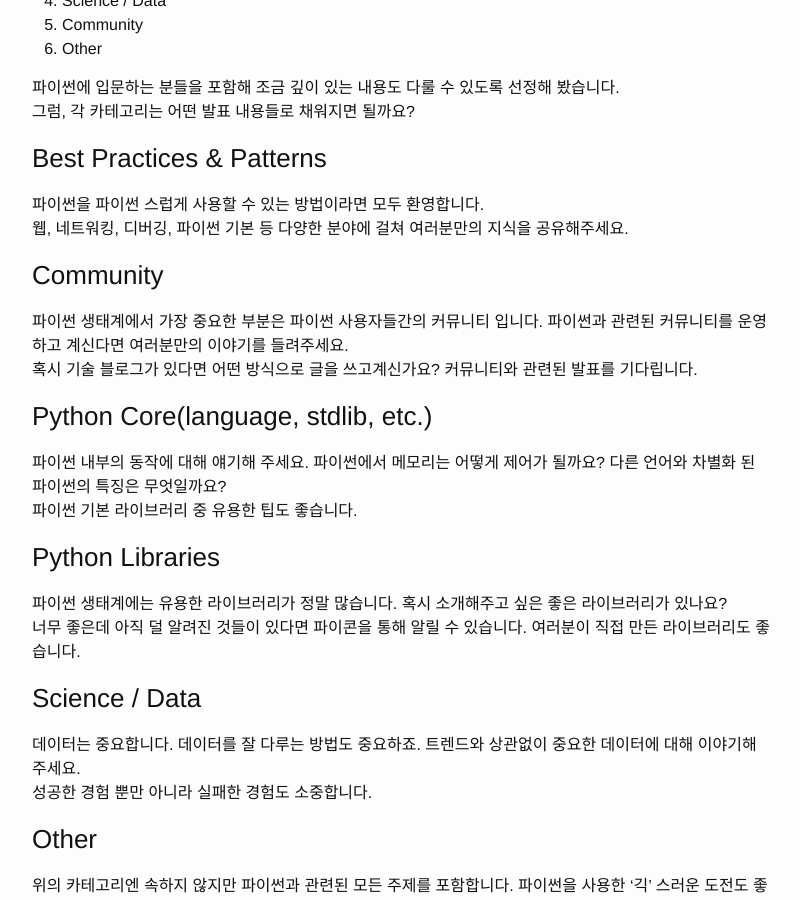
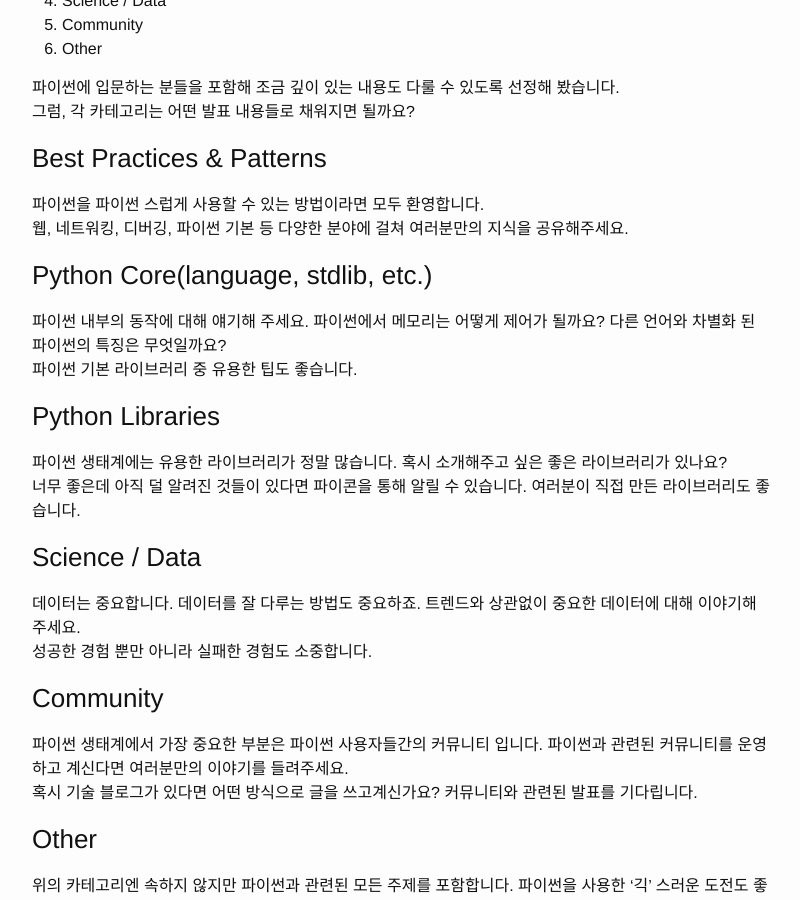
Before and after one commit to pythonkr/blog, a Jekyll site: the page built from _posts/2017-03-06-python-korea-category-setup.md, in a window 1280 px wide and 900 px high, scrolled down 2958 px. Shown: the whole window, without its empty margins (238-1038 px from the left). Built offline with Jekyll 4.4.1, drawn with Linux system fonts in a browser that asks for light colours.

```diff
--- a/_posts/2017-03-06-python-korea-category-setup.md
+++ b/_posts/2017-03-06-python-korea-category-setup.md
@@ -90,30 +90,25 @@ author : "김연태"
 파이썬을 파이썬 스럽게 사용할 수 있는 방법이라면 모두 환영합니다.
 웹, 네트워킹, 디버깅, 파이썬 기본 등 다양한 분야에 걸쳐 여러분만의 지식을 공유해주세요.
 
-
-### Community
-
-파이썬 생태계에서 가장 중요한 부분은 파이썬 사용자들간의 커뮤니티 입니다. 파이썬과 관련된 커뮤니티를 운영하고 계신다면 여러분만의 이야기를 들려주세요.
-혹시 기술 블로그가 있다면 어떤 방식으로 글을 쓰고계신가요? 커뮤니티와 관련된 발표를 기다립니다.
-
-
 ### Python Core(language, stdlib, etc.)
 
 파이썬 내부의 동작에 대해 얘기해 주세요. 파이썬에서 메모리는 어떻게 제어가 될까요? 다른 언어와 차별화 된 파이썬의 특징은 무엇일까요?
 파이썬 기본 라이브러리 중 유용한 팁도 좋습니다.
-
 
 ### Python Libraries
 
 파이썬 생태계에는 유용한 라이브러리가 정말 많습니다. 혹시 소개해주고 싶은 좋은 라이브러리가 있나요?
 너무 좋은데 아직 덜 알려진 것들이 있다면 파이콘을 통해 알릴 수 있습니다. 여러분이 직접 만든 라이브러리도 좋습니다.
 
-
 ### Science / Data
 
 데이터는 중요합니다. 데이터를 잘 다루는 방법도 중요하죠. 트렌드와 상관없이 중요한 데이터에 대해 이야기해 주세요.
 성공한 경험 뿐만 아니라 실패한 경험도 소중합니다.
 
+### Community
+
+파이썬 생태계에서 가장 중요한 부분은 파이썬 사용자들간의 커뮤니티 입니다. 파이썬과 관련된 커뮤니티를 운영하고 계신다면 여러분만의 이야기를 들려주세요.
+혹시 기술 블로그가 있다면 어떤 방식으로 글을 쓰고계신가요? 커뮤니티와 관련된 발표를 기다립니다.
 
 ### Other
 
```
